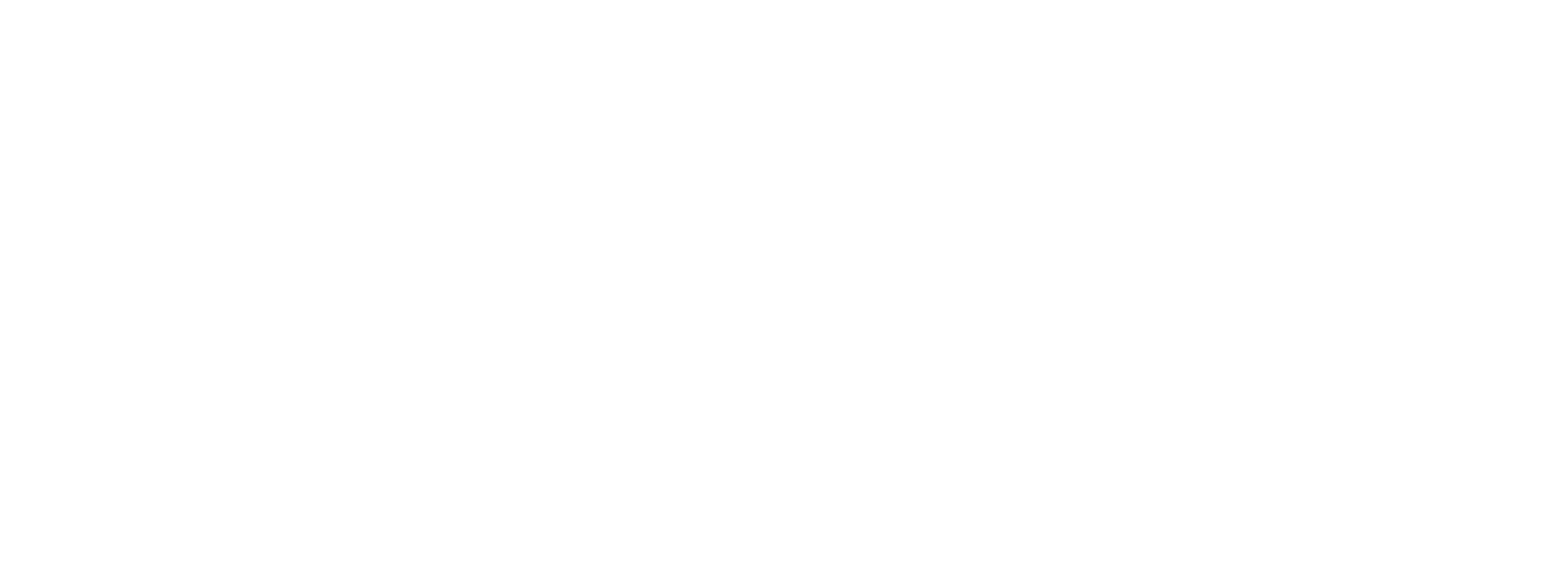
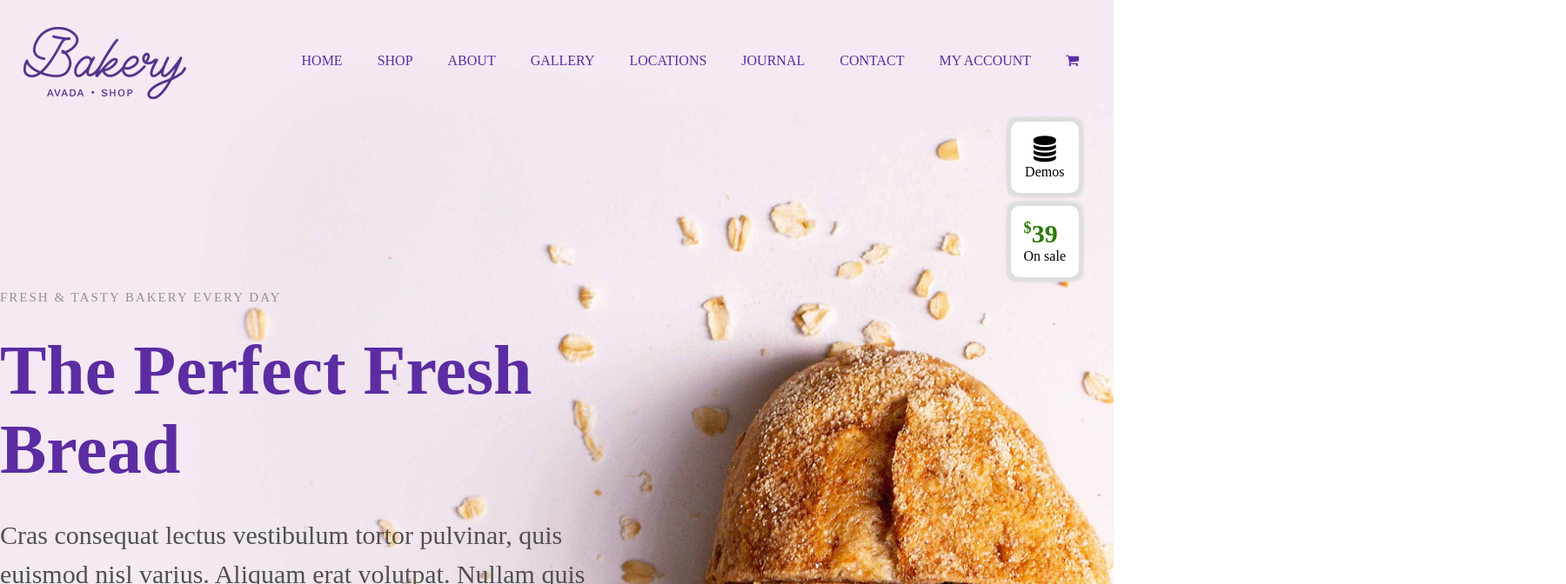
Before and after one commit to Shikanto/proj-html-vuejs, a Vue app: page / in a window 1280 px wide. Shown: the top 672 px of the page at 87% size, 1800 px wide, since content can reach past the window. Built offline with nearby package versions, Linux system fonts and the light colour scheme.

Commit message:
header done

```diff
--- a/package.json
+++ b/package.json
@@ -9,6 +9,7 @@
   },
   "dependencies": {
     "core-js": "^3.6.5",
+    "font-awesome": "^4.7.0",
     "vue": "^2.6.11"
   },
   "devDependencies": {
--- a/src/App.vue
+++ b/src/App.vue
@@ -1,19 +1,21 @@
 <template>
   <div id="app">
+    <Header>
+    </Header>
   </div>
 </template>
 
 <script>
-
+import Header from "./components/Header.vue"
 
 export default {
   name: "App",
   components: {
-
+    Header,
   },
 };
 </script>
 
 <style lang="scss">
-
+@import "style/app.scss";
 </style>
--- /dev/null
+++ b/src/components/Header.vue
@@ -0,0 +1,106 @@
+<template>
+  <header :style="bgHero">
+    <div class="navBar d-flex">
+      <div class="logo">
+        <img :src="require('../assets/avada-bakery-logo.png')" alt="" />
+      </div>
+      <div class="container-navLinks">
+          <ul class="d-flex">
+            <NavLinks v-for="(link, i) in linksNavBar" :key="i" :infoLink="link">
+            </NavLinks>
+            <li><a href="#"><i class="fa fa-shopping-cart" aria-hidden="true"></i></a></li>
+        </ul>
+      </div>
+    </div>
+    <div class="demosOnSale d-flex">
+        <div class="container-demos d-flex">
+            <div class="container-icon-demos d-flex">
+                <div class="demos-sale"><i class="fa fa-database" aria-hidden="true"></i></div>
+                <div class="text-demos">Demos</div>
+            </div>
+            <div class="container-icon-demos">
+                <div class="demos-sale sale-price">
+                    <div class="dollar">$</div>
+                    39
+                </div>
+                <div class="text-demos">On sale</div>
+            </div>
+        </div>
+    </div>
+    <div class="container">
+        <div class="hero">
+            <div class="subtitle">
+                FRESH & TASTY BAKERY EVERY DAY
+            </div>
+            <div class="spacing-title"><h1>The Perfect Fresh Bread</h1></div>
+            <div class="text-hero">
+                Cras consequat lectus vestibulum tortor pulvinar, quis <br>
+                euismod nisl varius. Aliquam erat volutpat. Nullam quis <br>
+                sagittis nibh ac nulla id orci tempor.
+            </div>
+            <div class=""><button class="btn btn-white">Explore our product</button></div>
+        </div>
+    </div>
+  </header>
+</template>
+<script>
+import NavLinks from "./NavLinks.vue";
+
+export default {
+  name: "Header",
+  components: {
+    NavLinks,
+  },
+  data() {
+    return {
+        bgHero: {
+        backgroundImage: `url(${require('../assets/hero-header-bakery.jpg')})`,
+      },
+      linksNavBar: [
+        {
+          nameLink: "Home",
+          active: "True",
+          href: "#",
+        },
+        {
+          nameLink: "Shop",
+          active: "False",
+          href: "#",
+        },
+        {
+          nameLink: "About",
+          active: "False",
+          href: "#",
+        },
+        {
+          nameLink: "Gallery",
+          active: "False",
+          href: "#",
+        },
+        {
+          nameLink: "Locations",
+          active: "False",
+          href: "#",
+        },
+        {
+          nameLink: "Journal",
+          active: "False",
+          href: "#",
+        },
+        {
+          nameLink: "Contact",
+          active: "False",
+          href: "#",
+        },
+        {
+          nameLink: "My account",
+          active: "False",
+          href: "#",
+        },
+      ],
+    };
+  },
+};
+</script>
+<style lang="scss">
+</style>
--- /dev/null
+++ b/src/components/NavLinks.vue
@@ -0,0 +1,16 @@
+<template>
+  <li>
+    <a :href="`${infoLink.href}`"> {{ infoLink.nameLink.toUpperCase() }}</a>
+  </li>
+</template>
+<script>
+export default {
+  name: "NavLinks",
+  props: {
+    infoLink: Object,
+  },
+};
+</script>
+<style lang="scss">
+
+</style>
--- /dev/null
+++ b/src/style/app.scss
@@ -0,0 +1,134 @@
+@import "~font-awesome/css/font-awesome.css";
+@import "variables.scss";
+
+*{
+    margin: 0;
+    padding: 0;
+    box-sizing: border-box;
+}
+
+.d-flex{
+    display: flex;
+}
+
+.container{
+    margin: 0 auto;
+    width: 1800px;
+}
+
+.subtitle{
+    font-size: 15px;
+    color: $color-subtitle;
+    letter-spacing: 2px;
+}
+
+.spacing-title{
+    margin-top: $margin-title;
+    margin-bottom: $margin-title;
+}
+
+.btn{
+    padding: 15px 40px;
+    border: none;
+    border-radius: 5px;
+    letter-spacing: 2px;
+    font-size: 18px;
+}
+
+.btn-white{
+    background-color: white;
+    color: $main-purple;
+}
+
+
+
+header{
+    background-size: cover;
+    background-position: center;
+    background-repeat: no-repeat;
+    padding-bottom: $margin-title * 10;
+    .navBar{
+        justify-content: space-between;
+        align-items: center;
+        padding: 20px;
+
+        ul{
+            list-style-type: none;
+
+            li{
+
+                a{
+                    padding: 0 20px;
+                    text-decoration: none;
+                    color: $main-purple;
+
+                }
+            }
+        }
+
+    }
+
+
+    .demosOnSale{
+        justify-content: end;
+        align-items: center;
+
+        .container-demos, .container-icon-demos{
+            flex-direction: column;
+            justify-content: space-between;
+            margin-right: 20px;
+
+            .container-icon-demos{
+                align-items: center;
+                padding:20px;
+                background-color: white;
+                margin-bottom: 15px;
+                padding: 15px;
+                border-radius: 10px;
+                box-shadow: 5px  5px 3px #dedede,
+                            -5px -5px 3px #dedede,
+                            5px -5px 3px #dedede,
+                            -5px  5px 3px #dedede;
+
+                .demos-sale{
+
+                    font-weight: bolder;
+                    position: relative;
+                    text-align: center;
+                    font-size: 30px;
+
+                    &.sale-price{
+                        color:$green-price;
+                    }
+
+                    .dollar{
+                        position: absolute;
+                        top:0;
+                        left: 0;
+                        font-size: 18px;
+                    }
+
+                    .text-demos{
+                        font-size: 15px;
+
+                    }
+                }
+            }
+        }
+    }
+
+    .hero{
+        width: 40%;
+        h1{
+            font-size: 80px;
+            color: $main-purple;
+        }
+
+        .text-hero{
+            color:$hero-text;
+            font-size: 30px;
+            line-height: 1.5;
+            margin-bottom: $margin-title;
+        }
+    }
+}
--- /dev/null
+++ b/src/style/variables.scss
@@ -0,0 +1,10 @@
+$main-purple: #5b2ca2;
+$green-price: #287a00;
+$purple-light: #bda2f3;
+$bg-light: #f9f1f2;
+$bg-london: #faf3e3;
+$bg-newyork: #f1f9fb;
+$bg-chevron-footer: #0e0e0d;
+$color-subtitle: #929295;
+$hero-text: #505050;
+$margin-title:30px;
```
Also changed, not shown: 1 other file (tests, documents, lock files or other folders).
